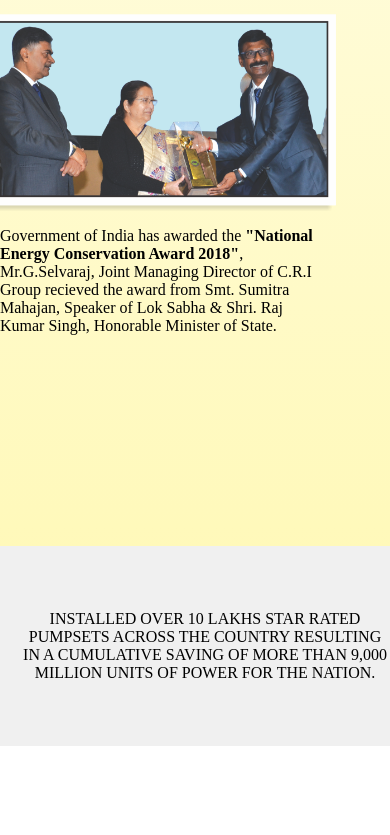
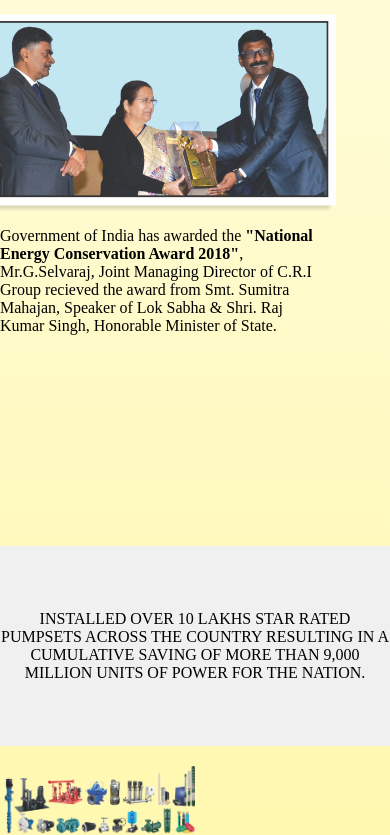
Before and after one commit to LavanyaG23/Netart-Test, a React (Vite) app: page / in a window 390 px wide. Shown: the part 822-1657 px from the top of the page. Before the commit the page ends 1568 px from the top, so only its background shows below. Built offline with nearby package versions, Linux system fonts and the light colour scheme.

Commit message:
added content

```diff
--- a/src/App.css
+++ b/src/App.css
@@ -31,7 +31,6 @@
 
 .left-image-container {
   flex: 1; /* Each image container takes equal space */
-   /* Each image container takes half of the available space */
 }
 
 .right-image-container {
@@ -82,6 +81,7 @@
     margin-bottom: 50%; /* Add space below the right image container on smaller screens */
   }
 
+  /* Move additional content and image styles inside media query */
   .additional-content {
     text-align: center; /* Center the content horizontally */
     display: flex;
@@ -92,6 +92,12 @@
   }
 
   .additional-content p {
-    margin-left: 20px; /* Remove default margin */
+    margin: 0; /* Remove default margin */
+  }
+
+  .additional-image {
+    width: 50%; /* Set width for the additional image */
+    height: auto; /* Maintain aspect ratio */
+    margin-top: 20px; /* Add space above the additional image */
   }
 }
--- a/src/App.jsx
+++ b/src/App.jsx
@@ -1,7 +1,7 @@
 import React from 'react'
 import './App.css';
 import Logo from './components/logo';
-import { image1, image2 } from './assets';
+import { image1, image2, image3 } from './assets';
 
 const App = () => {
   return (
@@ -30,6 +30,7 @@
       <div className="additional-content">
         <p>INSTALLED OVER 10 LAKHS STAR RATED PUMPSETS ACROSS THE COUNTRY RESULTING IN A CUMULATIVE SAVING OF MORE THAN 9,000 MILLION UNITS OF POWER FOR THE NATION.</p>
       </div>
+      <img src={image3} alt="Image 3" className="additional-image" />
     </div>
   )
 }
```
